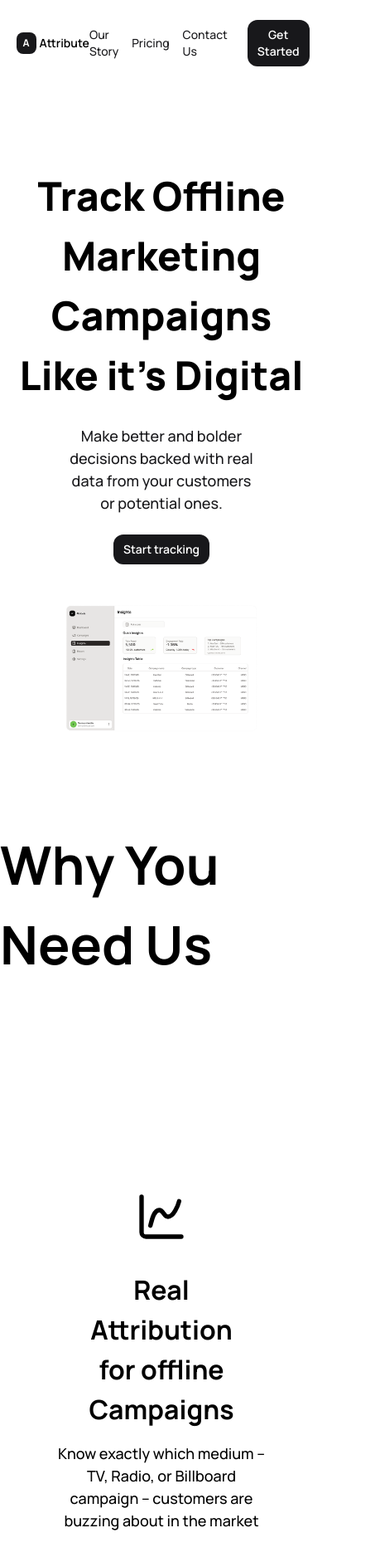
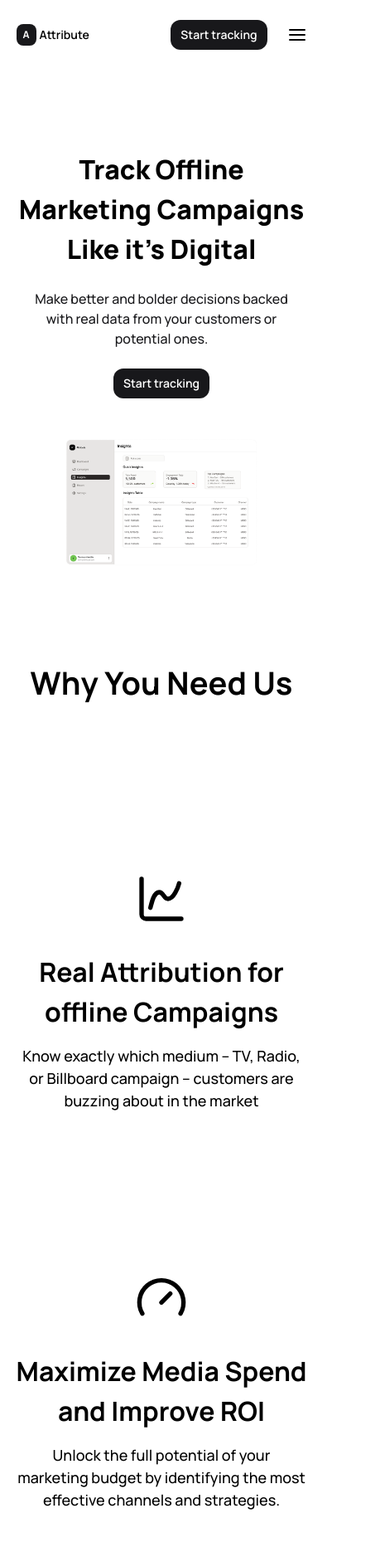
Before and after one commit to holaliamewu/attribute-landing-page, a Next.js app: page / in a window 390 px wide. Shown: the top 1882 px of the page at 83% size, 459 px wide, since content can reach past the window. Built offline with nearby package versions, Linux system fonts and the light colour scheme.

Commit message:
ui: mobile ui responsive

```diff
--- a/app/components/footer.jsx
+++ b/app/components/footer.jsx
@@ -21,8 +21,8 @@ const footerSocialData = [
 
 export default function Footer( ) {
  return(
- <footer className="flex justify-between bg-gradient-to-r from-blue-600 to-white px-[5%] py-12 font-[Manrope] " >
-   <section className="max-w-1/3 space-y-3 " >
+ <footer className="flex flex-col md:flex-row justify-between bg-gradient-to-r from-blue-600 to-white px-[5%] py-12 font-[Manrope] gap-[48px] " >
+   <section className="md:max-w-1/3 space-y-3 " >
      <div className="" >
      <div className="flex items-center text-sm font-semibold gap-1 " ><span className="font-bold text-[12px] text-white bg-zinc-900 px-2 py-1 rounded-lg" >A</span>Attribute</div>
       <p className="text-[24px] lg:text-[32px] font-bold pt-6 pb-3" >Start making the best decisions on your offline campaigns today!</p>
--- a/app/components/header.jsx
+++ b/app/components/header.jsx
@@ -1,3 +1,4 @@
+import { AlignJustify } from "lucide-react"
 import Link from "next/link"
 
 const navsData = [
@@ -21,10 +22,11 @@ export default function Header( ) {
    <div className="flex items-center text-sm font-semibold gap-1 " >
      <span className="font-bold text-[12px] text-white bg-zinc-900 px-2 py-1 rounded-lg" >A</span>Attribute</div>
    <div className="flex items-center gap-6" >
-    <nav className="flex items-center gap-4" >
+    <nav className="hidden md:flex items-center gap-4" >
       {navsData.map(nav => <Link key={nav.title} href={`/${nav.path}`} className="text-sm font-[500] text-zinc-900 ">{nav.title}</Link> )}
     </nav>
-    <button className="bg-zinc-900 text-white text-sm font-semibold px-3 py-2 rounded-xl">Get Started</button>
+    <button className="bg-zinc-900 text-white text-sm font-semibold px-3 py-2 rounded-xl">Start tracking </button>
+    <span className="flex md:hidden" ><AlignJustify size={24} /></span>
    </div>
   </section>
  )
--- a/app/components/hero.jsx
+++ b/app/components/hero.jsx
@@ -62,15 +62,15 @@ export default function Hero( ) {
       <main className="" >
         <div
         className="flex flex-col items-center justify-center h-full px-[5%] text-center" >
-          <h1 className="text-[48px] lg:text-[56px] font-black pb-6 lg:w-2/3  max-w-[800px]" >Track Offline Marketing Campaigns Like it's Digital</h1>
-          <p className="w-2/3 max-w-[500px] text-[18px] font-[500] text-zinc-900 pb-6" >Make better and bolder decisions backed with real data from your customers or potential ones.</p>
+          <h1 className="text-[32px] md:text-[48px] lg:text-[56px] font-black pb-6 lg:w-2/3  max-w-[800px]" >Track Offline Marketing Campaigns Like it's Digital</h1>
+          <p className="w-[90%] md:w-2/3 max-w-[500px] text-[16px] md:text-[18px] font-[500] text-zinc-900 pb-6" >Make better and bolder decisions backed with real data from your customers or potential ones.</p>
           <button className="bg-zinc-900 text-white text-sm font-semibold px-3 py-2 rounded-xl">Start tracking </button>
         </div>
         <Image width={600} height={400} src="/img-1.png" alt="Hero" className="w-6/10 mx-auto mt-12 " />
       </main>
       <section className="flex flex-col items-center w-full " >
-        <h2 className=" font-bold mt-28 mb-14" >Why You Need Us</h2>
-        <span className="flex flex-col space-y-[160px] py-24 " >
+        <h2 className="text-[38px] md:text-[46px] font-bold mt-28 mb-14" >Why You Need Us</h2>
+        <span className="flex flex-col space-y-[120px] md:space-y-[160px] py-12 md:py-24 " >
           {useCaseData.map( item => (
             <motion.div
             key={item.title}
@@ -90,17 +90,17 @@ export default function Hero( ) {
               initial="initial"
               whileInView="whileInView"
               variants={titleVariants}
-            className="text-[32px] text-center lg:text-[40px] font-bold w-1/2 md:w-2/3 mt-8 mb-4 " >{item.title}</motion.h3>
+            className="text-[32px] text-center lg:text-[40px] font-bold w-9/10 md:w-2/3 mt-8 mb-4 " >{item.title}</motion.h3>
             <motion.p
             initial="initial"
               whileInView="whileInView"
               variants={descriptioinVariants}
-            className="text-[18px] text-center font-medium w-2/3 max-w-[600px] " >{item.description}</motion.p>
+            className="text-[18px] text-center font-medium w-9/10 md:w-2/3 max-w-[600px] " >{item.description}</motion.p>
           </motion.div>
         ))}
         </span>
       </section>
-      <section className="flex items-center justify-between w-2/3 mx-auto h-[100vh] " >
+      <section className="flex flex-col md:flex-row items-center md:justify-between w-9/10 md:w-2/3 mx-auto h-[50vh] md:h-[100vh] " >
         <h3 className="text-[32px] text-center md:text-left  lg:text-[64px] font-bold w-1/2 max-w-[400px] mt-8 mb-4 " >Still need more Info or Clarity?</h3>
         <div className="flex flex-col space-y-9" >
           <span className="flex flex-col" >
```
